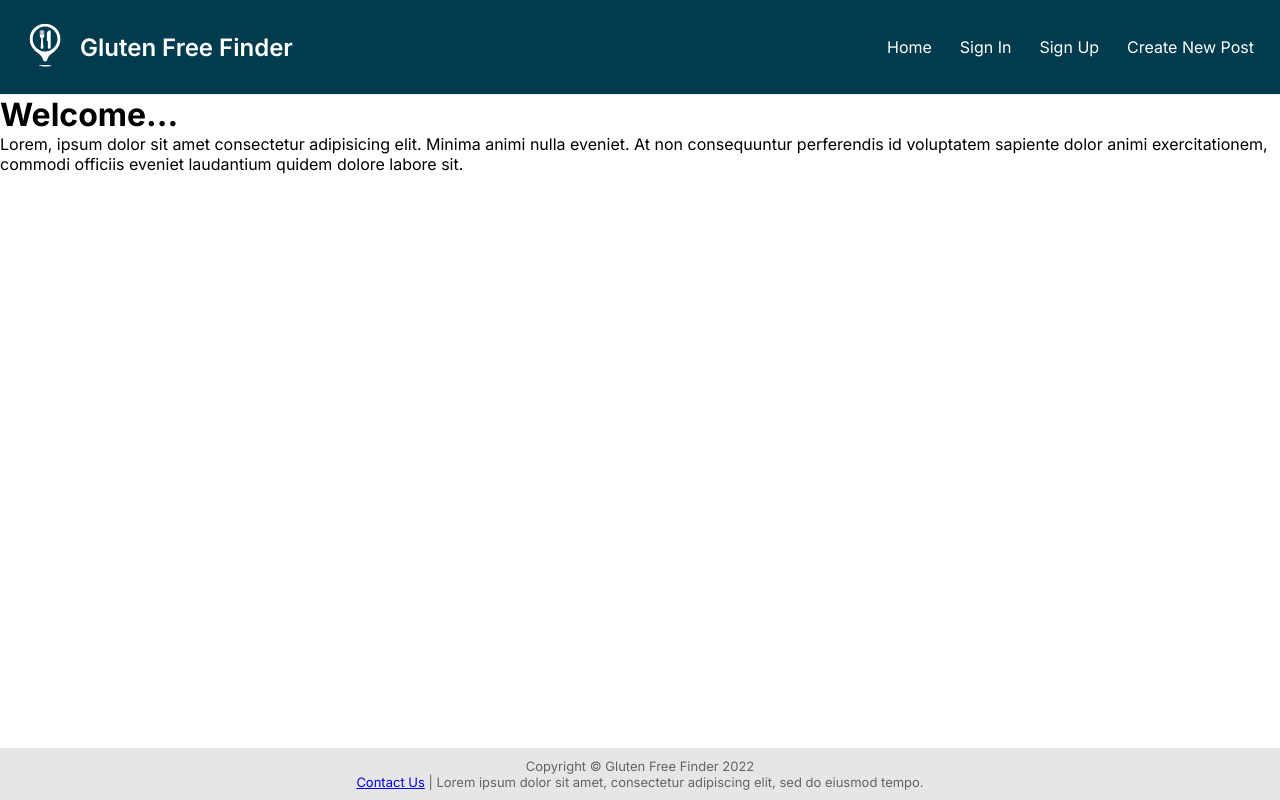
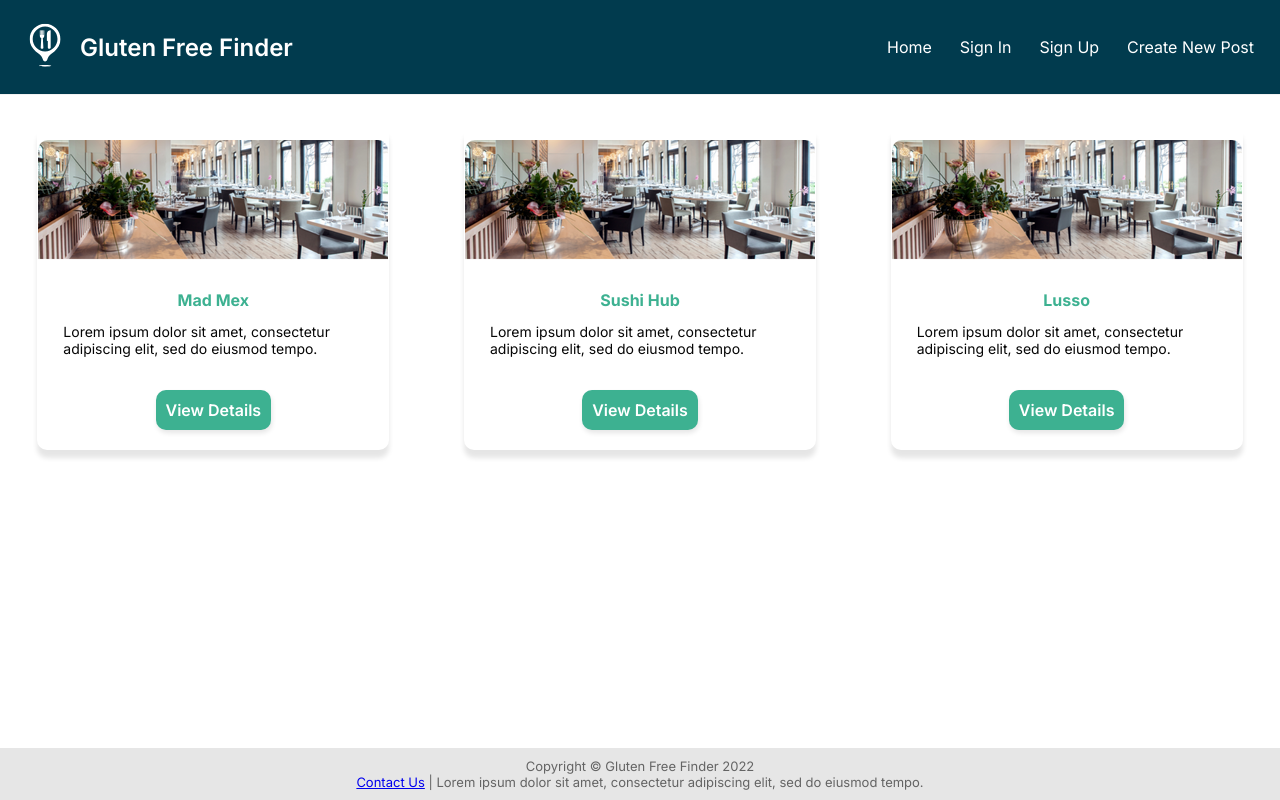
Before and after one commit to sofia-frugone/Gluten-Free-Finder-React, a React (Create React App) app: page / in a window 1280 px wide. Built offline with nearby package versions, Linux system fonts and the light colour scheme; data requests are answered from the project's data file.

Commit message:
implemented card functionality and routing to card details page and styling

```diff
--- /dev/null
+++ b/data/db.json
@@ -0,0 +1,19 @@
+{
+    "card": [
+        {
+            "title": "Mad Mex",
+            "body": "Lorem ipsum dolor sit amet, consectetur adipiscing elit, sed do eiusmod tempo.",
+            "id": "1"
+        },
+        {
+            "title": "Sushi Hub",
+            "body": "Lorem ipsum dolor sit amet, consectetur adipiscing elit, sed do eiusmod tempo.",
+            "id": "2"
+        },
+        {
+            "title": "Lusso",
+            "body": "Lorem ipsum dolor sit amet, consectetur adipiscing elit, sed do eiusmod tempo.",
+            "id": "3"
+        }
+    ]
+}
--- a/src/App.js
+++ b/src/App.js
@@ -3,6 +3,8 @@ import SignUp from './components/SignUp'
 import Home from './components/Home'
 import { BrowserRouter, Link, Route, Routes } from 'react-router-dom'
 import Footer from './components/Footer'
+import CardDetails from './components/CardDetails';
+
 
 
 
@@ -38,6 +40,8 @@ const App = () => {
           <Routes>
             <Route path="/" element={<Home />}/>
             <Route path="/signup" element={<SignUp />}/>
+            <Route path="/card/:id" element={< CardDetails/>}/>
+
 
           </Routes>
         <Footer />
--- /dev/null
+++ b/src/components/CardDetails.js
@@ -0,0 +1,13 @@
+import { useParams } from "react-router-dom";
+
+const CardDetails = () => {
+    const { id } = useParams();
+    return (
+        <div className="card-details">
+            <h2>Card Details - { id }</h2>
+
+        </div>
+     );
+}
+
+export default CardDetails;
--- /dev/null
+++ b/src/components/CardList.js
@@ -0,0 +1,20 @@
+import "./card.css"
+import { Link } from 'react-router-dom'
+
+const CardList = ({ card }) => {
+
+    return (
+        <div className="card-list">
+          {card.map(card => (
+              <div className="card-preview" key={card.id} >
+                <img src="./placeholder.png" alt="placholder"/>
+                 <h2>{ card.title }</h2>
+                 <p>{ card.body }</p>
+                 <Link to= {`/card/${card.id}`}><button>View Details</button></Link>
+              </div>
+            ))}
+        </div>
+    );
+}
+
+export default CardList;
--- a/src/components/Home.js
+++ b/src/components/Home.js
@@ -1,8 +1,20 @@
-export default function Home() {
-    return (
-      <div className="content">
-        <h1>Welcome...</h1>
-        <p>Lorem, ipsum dolor sit amet consectetur adipisicing elit. Minima animi nulla eveniet. At non consequuntur perferendis id voluptatem sapiente dolor animi exercitationem, commodi officiis eveniet laudantium quidem dolore labore sit.</p>
-      </div>
-    )
-  }
+import { useState, useEffect } from "react";
+import CardList from "./CardList";
+import useFetch from "./useFetch";
+
+
+const Home = () => {
+  const { data: card, isPending, error } = useFetch('http://localhost:8000/card')
+
+
+
+  return (
+    <div className="home">
+      { error && <div>{ error }</div> }
+      { isPending && <div className="loading">Loading...</div>}
+      {card && <CardList card={card}/>}
+    </div>
+  );
+}
+
+export default Home;
--- a/src/components/card.css
+++ b/src/components/card.css
@@ -0,0 +1,50 @@
+/* card previews / list */
+.card-preview {
+    display: flex;
+    flex-direction: column;
+    align-items: center;
+    width: 300px;
+    height: auto;
+    padding: 10px 26px;
+    margin: 30px 0;
+    box-shadow: 0px 8px 5px rgba(0,0,0,0.1);
+    border-radius: 10px;
+  }
+
+  .card-preview h2 {
+    font-size: 16px;
+    color: #3DB191;
+    margin-top: 25px;
+    margin-bottom: 8px;
+  }
+
+  .card-preview p {
+    font-size: 14px;
+    color: #060606;
+    padding-top: 5px;
+    margin-bottom: 8px;
+  }
+
+  .card-preview img {
+    height: 120px;
+    width: 350px;
+    margin: 5px;
+    border-top-left-radius: 10px;
+    border-top-right-radius: 10px;
+  }
+
+  .card-preview button {
+    width: 100%;
+    height: 40px;
+    padding: 10px;
+    border: none;
+    background-color: #3DB191;
+    color: white;
+    font-size: 16px;
+    font-weight: 600;
+    border-radius: 10px;
+    box-shadow: 1px 3px 5px rgba(0,0,0,0.1);
+    cursor: pointer;
+    margin-top: 25px;
+    margin-bottom: 10px;
+  }
--- /dev/null
+++ b/src/components/useFetch.js
@@ -0,0 +1,30 @@
+import { useState, useEffect } from "react";
+
+const useFetch = (url) => {
+    const [data, setData] = useState(null);
+    const [isPending, setIsPending] = useState(true);
+    const [error, setError] = useState(null);
+    useEffect(() => {
+        fetch(url)
+          .then(res => {
+            if(!res.ok) { // error coming back from server
+              throw Error('could not fetch the data for that resource');
+            }
+            return res.json();
+          })
+          .then(data => {
+            setData(data);
+            setIsPending(false);
+            setError(null);
+          })
+          .catch((err) => {
+            // auto catches network / connection error
+            setIsPending(false);
+            setError(err.message);
+          })
+      }, [url]);
+
+      return { data, isPending, error }
+}
+
+export default useFetch;
--- a/src/index.css
+++ b/src/index.css
@@ -5,8 +5,6 @@
 * {
   margin: 0;
   font-family: 'Inter', sans-serif;
-
-
 }
 
 /* navbar styles */
@@ -78,9 +76,7 @@ form{
   margin-bottom: 30px;
 }
 
-
-
-
+/* footer styles */
 footer {
   position: fixed;
   background-color: #E6E6E6;
@@ -92,3 +88,20 @@ footer {
   padding: 10px;
   text-align: center;
 }
+
+/* home card styles */
+.card-list {
+  display: flex;
+  flex-flow: row-wrap;
+  justify-content: space-around;
+  flex-wrap: wrap;
+
+}
+
+.loading {
+  display: flex;
+  align-items: center;
+  justify-content: center;
+  margin: 50px;
+  font-size: 24px;
+}
```
Also changed, not shown: public/placeholder.png (added), src/components/Card.js (added), src/img/placeholder.png (deleted).
